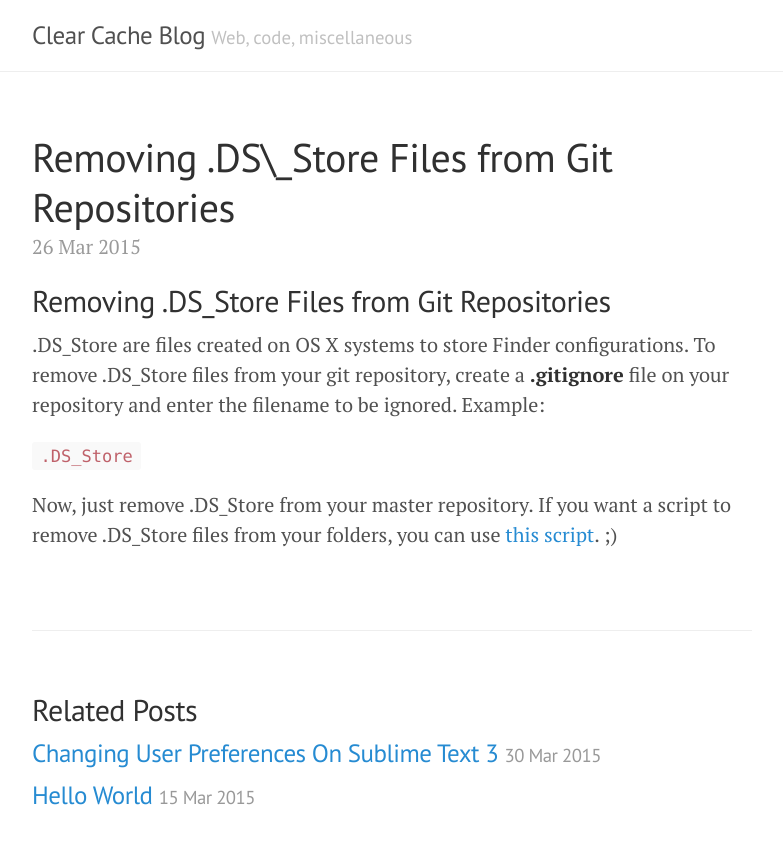
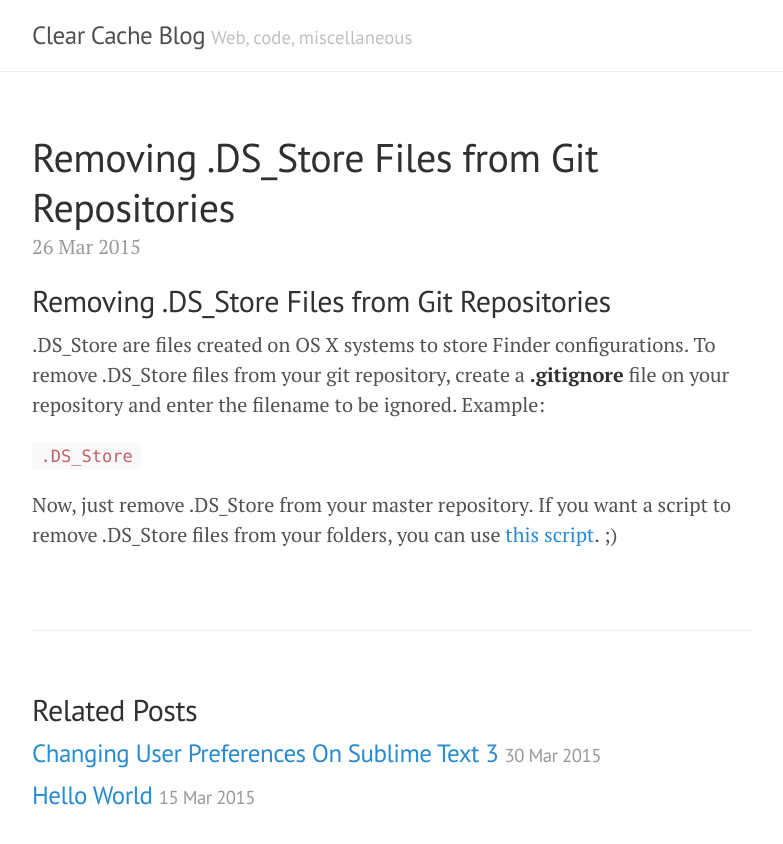
Before and after one commit to angelitomg/angelitomg.github.io, a Jekyll site: the page built from _posts/2015-03-26-removing-.ds_store-files-from-git-repositories.md, in a window 1280 px wide. Shown: the top 844 px of the page, without its empty margins (248-1031 px from the left). Built offline with Jekyll 4.4.1, drawn with Linux system fonts in a browser that asks for light colours; Markdown is read by kramdown in place of the engine named in the settings.

```diff
--- a/_posts/2015-03-26-removing-.ds_store-files-from-git-repositories.md
+++ b/_posts/2015-03-26-removing-.ds_store-files-from-git-repositories.md
@@ -1,5 +1,5 @@
 ---
-title: Removing .DS\_Store Files from Git Repositories
+title: Removing .DS_Store Files from Git Repositories
 layout: post
 ---
 ## Removing .DS\_Store Files from Git Repositories
```
